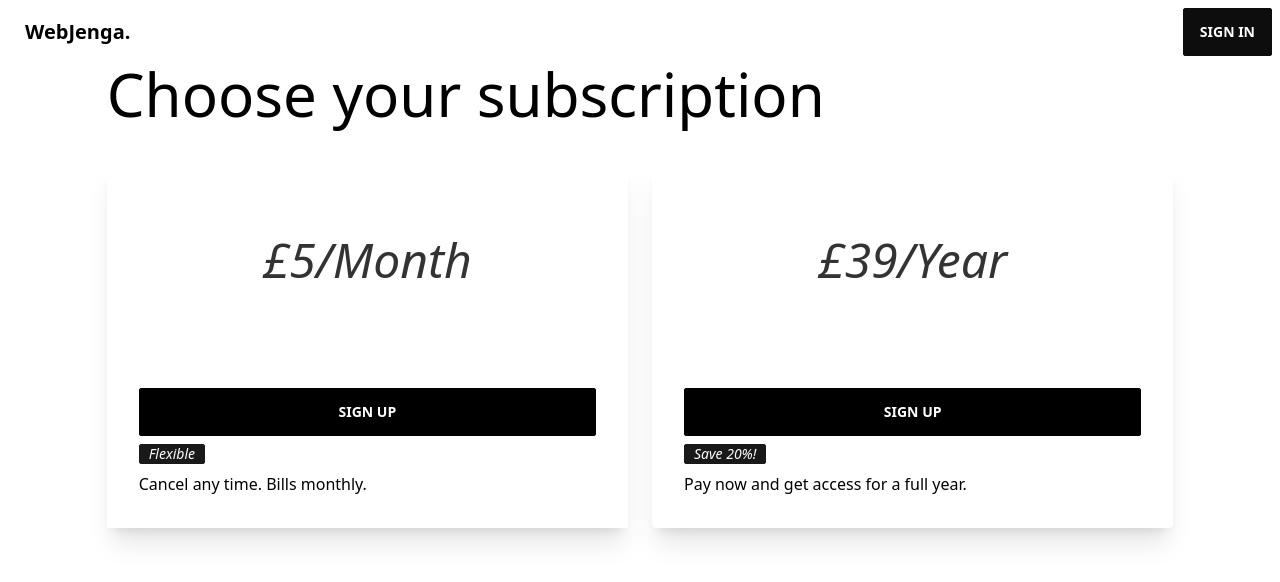
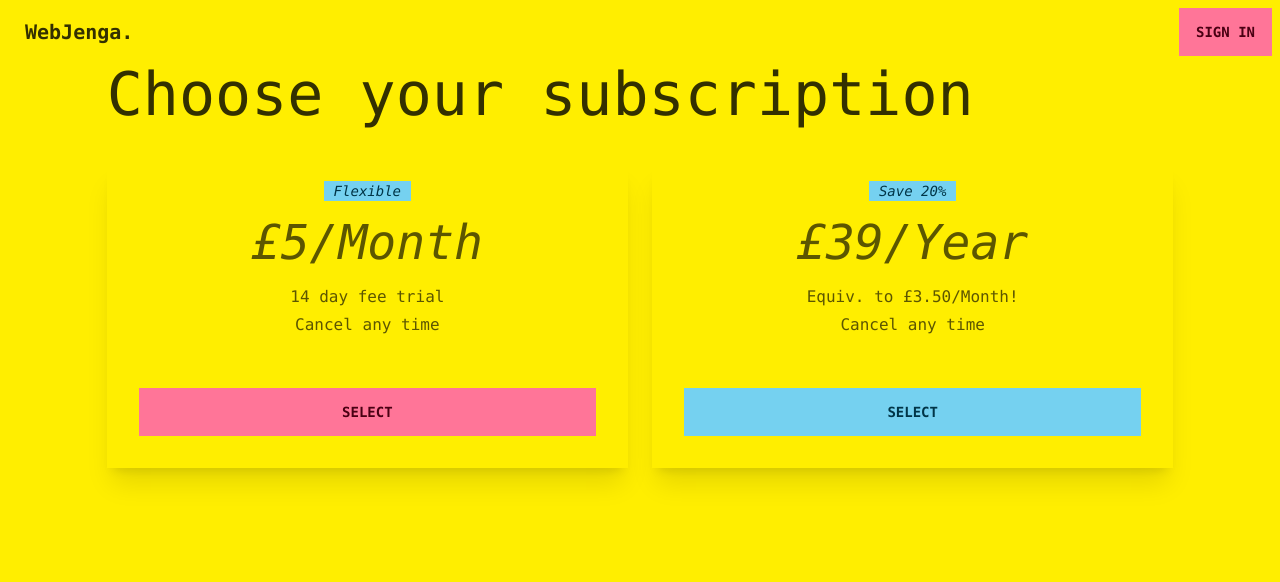
Before and after one commit to osaxon/subscription-app, a Next.js app: page /sub-options in a window 1280 px wide. Shown: the top 582 px of the page. Built offline with nearby package versions, Linux system fonts and the light colour scheme; no server answers; a web font is replaced by a local one.

Commit message:
feat: Stripe subscription flow working

```diff
--- a/pages/_document.jsx
+++ b/pages/_document.jsx
@@ -14,7 +14,7 @@ class MyDocument extends Document {
 
 	render() {
 		return (
-			<Html data-theme="lofi" lang="en">
+			<Html data-theme="cyberpunk" lang="en">
 				<Head>
 					<link
 						rel="preload"
--- a/pages/api/auth/[...nextauth].js
+++ b/pages/api/auth/[...nextauth].js
@@ -4,6 +4,7 @@ import GithubProvider from "next-auth/providers/github";
 import GoogleProvider from "next-auth/providers/google";
 import { prisma } from "../../../prisma/shared-client";
 import Stripe from "stripe";
+import { getStripeSubTier } from "../../../utils/stripe";
 
 export default NextAuth({
 	providers: [
@@ -20,8 +21,7 @@ export default NextAuth({
 	adapter: PrismaAdapter(prisma),
 	callbacks: {
 		async session({ session, user }) {
-			session.user.id = user.id;
-			session.user.stripeCustomerId = user.stripeCustomerId;
+			const stripeSubTier = getStripeSubTier(user.stripeSubId);
 
 			const dbUser = await prisma.user.findFirst({
 				where: {
@@ -29,6 +29,9 @@ export default NextAuth({
 				},
 			});
 
+			session.user.id = user.id;
+			session.user.stripeCustomerId = user.stripeCustomerId;
+			session.user.stripeSubTier = stripeSubTier;
 			session.user.isActive = dbUser.isActive;
 
 			return session;
--- a/pages/api/stripe/create-checkout-session.js
+++ b/pages/api/stripe/create-checkout-session.js
@@ -1,5 +1,10 @@
 import { getSession } from "next-auth/react";
 import Stripe from "stripe";
+import {
+	TRIAL_PERIOD_DAYS,
+	YEARLY_DISCOUNT,
+	SUBSCRIPTION_IDS,
+} from "../../../config";
 
 const handler = async (req, res) => {
 	const stripe = new Stripe(process.env.STRIPE_SECRET_KEY);
@@ -15,22 +20,26 @@ const handler = async (req, res) => {
 		});
 	}
 
+	const subType = req.body.subType;
+	console.log(subType);
+
 	const checkoutSession = await stripe.checkout.sessions.create({
 		mode: "subscription",
 		customer: session.user.stripeCustomerId,
+		metadata: {
+			payingUserId: session.user.id,
+		},
+		subscription_data: {
+			trial_period_days: TRIAL_PERIOD_DAYS,
+		},
 		line_items: [
 			{
-				price: "price_1LwRKoIQP6WsWq07hffsbxDy",
+				price: SUBSCRIPTION_IDS[`STRIPE_${subType}_SUB_ID`],
 				quantity: 1,
 			},
 		],
-		success_url: `http://localhost:3000/dashboard/?session_id={CHECKOUT_SESSION_ID}`,
-		cancel_url: "http://localhost:3000/?cancelledPayment=true",
-		subscription_data: {
-			metadata: {
-				payingUserId: session.user.id,
-			},
-		},
+		success_url: `${req.headers.origin}/dashboard/?session_id={CHECKOUT_SESSION_ID}`,
+		cancel_url: `${req.headers.origin}/dashboard/?cancelledPayment=true`,
 	});
 
 	if (!checkoutSession.url) {
--- a/pages/api/webhooks/stripe.js
+++ b/pages/api/webhooks/stripe.js
@@ -1,3 +1,4 @@
+import { PrismaClient } from "@prisma/client";
 import { buffer } from "micro";
 import Stripe from "stripe";
 import { prisma } from "../../../prisma/shared-client";
@@ -50,6 +51,7 @@ const handler = async (req, res) => {
 					// Update that customer so their status is now active
 					data: {
 						isActive: true,
+						stripeSubId: subscription.items.data[0]?.price.id,
 					},
 				});
 				break;
--- a/pages/sub-options.jsx
+++ b/pages/sub-options.jsx
@@ -1,7 +1,31 @@
-import React from "react";
+import React, { useState } from "react";
 import Layout from "../components/Layout";
 
 const SubOptions = () => {
+	const [isCheckoutLoading, setIsCheckoutLoading] = useState(false);
+
+	const goToCheckout = async (subType) => {
+		console.log(subType);
+		const data = {
+			subType: subType,
+		};
+		setIsCheckoutLoading(true);
+		const res = await fetch(`/api/stripe/create-checkout-session`, {
+			method: "POST",
+			headers: {
+				"Content-Type": "application/json",
+			},
+			body: JSON.stringify(data),
+		});
+		const { redirectUrl } = await res.json();
+		if (redirectUrl) {
+			window.location.assign(redirectUrl);
+		} else {
+			setIsCheckoutLoading(false);
+			console.log("Error creating checkout session");
+		}
+	};
+
 	return (
 		<Layout>
 			<main className="min-h-screen layout">
@@ -10,28 +34,44 @@ const SubOptions = () => {
 				<div className="flex flex-col md:flex-row gap-6 mt-10">
 					{/* Monthly */}
 					<div className=" w-full bg-base-100 shadow-xl">
-						<div className=" h-48 flex justify-center items-center">
-							<p className="text-5xl prose italic">£5/Month</p>
-						</div>
-						<div className="card-body">
-							<button className="btn">Sign up</button>
+						<div className=" h-48 flex flex-col justify-evenly items-center">
 							<div className="badge badge-secondary italic">
 								Flexible
 							</div>
-							<p>Cancel any time. Bills monthly.</p>
+							<p className="text-5xl prose italic">£5/Month</p>
+							<div className="flex flex-col items-center">
+								<p className="prose">14 day fee trial</p>
+								<p className="prose">Cancel any time</p>
+							</div>
+						</div>
+						<div className="card-body">
+							<button
+								onClick={() => goToCheckout("MONTHLY")}
+								className="btn btn-primary"
+							>
+								Select
+							</button>
 						</div>
 					</div>
 					{/* Yearly */}
-					<div className="card w-full bg-base-100 shadow-xl">
-						<div className=" h-48 flex justify-center items-center">
+					<div className=" w-full bg-base-100 shadow-xl">
+						<div className=" h-48 flex flex-col justify-evenly items-center">
+							<div className="badge badge-secondary italic">
+								Save 20%
+							</div>
 							<p className="text-5xl prose italic">£39/Year</p>
+							<div className="flex flex-col items-center">
+								<p className="prose">Equiv. to £3.50/Month!</p>
+								<p className="prose">Cancel any time</p>
+							</div>
 						</div>
 						<div className="card-body">
-							<button className="btn">Sign up</button>
-							<div className="badge badge-secondary italic">
-								Save 20%!
-							</div>
-							<p>Pay now and get access for a full year.</p>
+							<button
+								onClick={() => goToCheckout("YEARLY")}
+								className="btn btn-secondary"
+							>
+								Select
+							</button>
 						</div>
 					</div>
 				</div>
--- /dev/null
+++ b/utils/stripe.js
@@ -0,0 +1,9 @@
+import { SUBSCRIPTION_IDS } from "../config";
+
+export const getStripeSubTier = (subId) => {
+	const subTier = Object.keys(SUBSCRIPTION_IDS).find(
+		(key) => SUBSCRIPTION_IDS[key] === subId
+	);
+
+	return subTier?.split("_")[2];
+};
```
Also changed, not shown: 1 other file (tests, documents, lock files or other folders).
